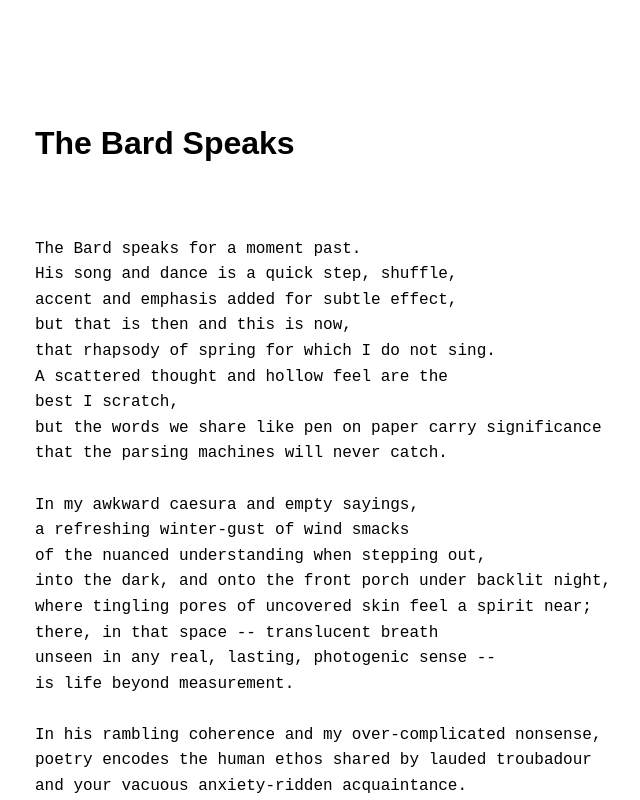
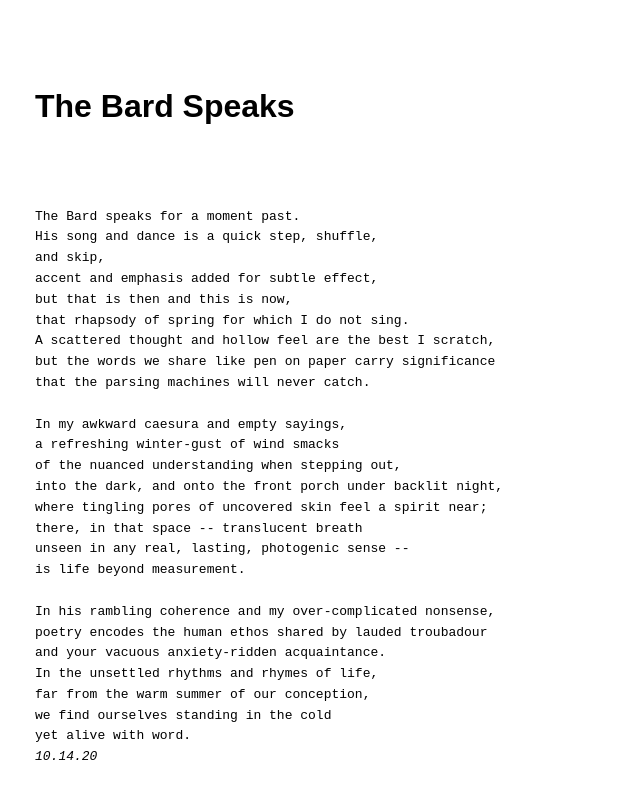
Before and after one commit to manonthesea/you-hear-me, a plain HTML site: page The Bard Speaks.html in a window 1280 px wide. Shown: the top 800 px of the page, without its empty margins (205-845 px from the left). Drawn offline with Linux system fonts and the light colour scheme.

Commit message:
Update The Bard Speaks.html

```diff
--- a/The Bard Speaks.html
+++ b/The Bard Speaks.html
@@ -13,26 +13,25 @@
             padding: 20px;
             white-space: pre; /* Preserves whitespace and line breaks */
             overflow-wrap: break-word; /* Prevents overflow */
-            font-size: 1rem; /* Use a relative unit for font size */
         }
 
-        /* Optional: Add some additional styling for better readability */
+        /* Header styles */
         h1 {
-            margin-bottom: 0px; /* Adjust this value as needed */
+            margin: 10px 0; /* Consistent spacing above and below the header */
+            text-align: left; /* Left align the header */
         }
     </style>
 </head>
 <body>
-
     <h1>The Bard Speaks</h1>
     <pre>
 The Bard speaks for a moment past.
 His song and dance is a quick step, shuffle,
+and skip,
 accent and emphasis added for subtle effect,
 but that is then and this is now,
 that rhapsody of spring for which I do not sing.
-A scattered thought and hollow feel are the
-best I scratch,
+A scattered thought and hollow feel are the best I scratch,
 but the words we share like pen on paper carry significance
 that the parsing machines will never catch.
 
```
